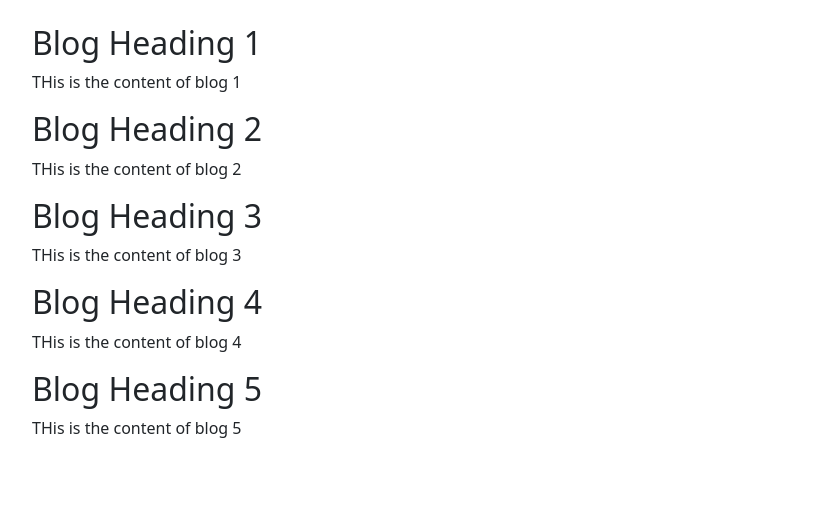
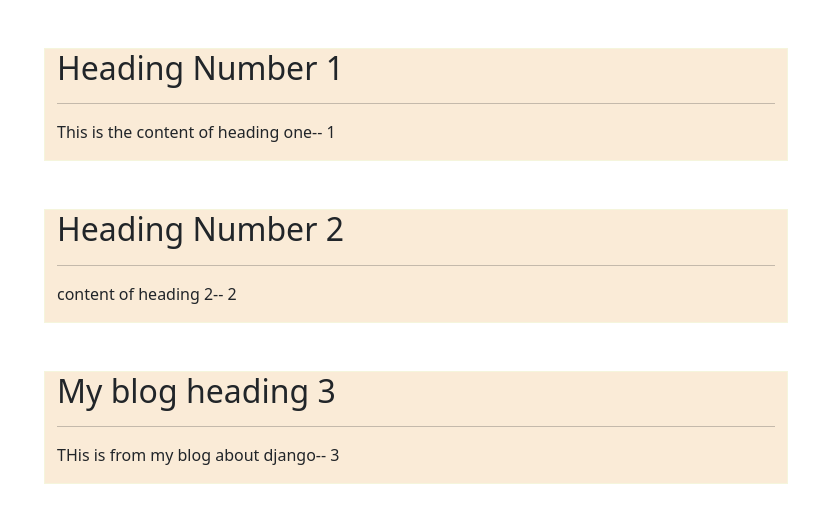
Before and after one commit to bisalgt/NextStepInfoTech-Batch1, a Django app: page /blog/index/ in a window 1280 px wide. Shown: the part 56-579 px from the top of the page, without its empty margins (248-1067 px from the left). Run offline with Django 3.2, Linux system fonts and the light colour scheme; data comes from the database, SQL or seed files in the repository; both versions use the stored data as it was after the commit.

Commit message:
4th june db query

```diff
--- a/blog/urls.py
+++ b/blog/urls.py
@@ -3,6 +3,6 @@ from django.urls import path
 from blog.views import home, index
 
 urlpatterns = [
-    path('home/', home),
-    path('index/', index),
+    path('home/', home, name='home'),
+    path('index/', index, name='index'),
 ]
--- a/blog/views.py
+++ b/blog/views.py
@@ -1,16 +1,22 @@
 from django.http import HttpResponse
 from django.shortcuts import render
+
+from django.db import connection
 
 def home(request):
     print('home function called')
     return render(request, 'home.html')
 
+
+def my_custom_sql():
+    with connection.cursor() as cursor:
+        cursor.execute("SELECT * FROM blogs", [])
+        blogs = cursor.fetchall()
+    return blogs
+
 def index(request):
-    print('index function called')
-
-    context = {'blogs': [{'blogheading': 'Blog Heading 1', 'blogcontent': 'THis is the content of blog 1'}, \
-    { 'blogheading': 'Blog Heading 2', 'blogcontent': 'THis is the content of blog 2'}, { 'blogheading': 'Blog Heading 3', \
-     'blogcontent': 'THis is the content of blog 3'}, { 'blogheading': 'Blog Heading 4', 'blogcontent': 'THis is the content of blog 4'}, \
-     { 'blogheading': 'Blog Heading 5', 'blogcontent': 'THis is the content of blog 5'}]}
-
+    print('index function called ------------------------------------------------------')
+    blogs = my_custom_sql()
+    context = {'blogs': blogs}
+    print(context)
     return render(request, 'index.html', context)
--- a/templates/base.html
+++ b/templates/base.html
@@ -13,14 +13,14 @@
   <body>
     <nav class="navbar navbar-expand-lg navbar-dark bg-dark">
         <div class="container-fluid">
-          <a class="navbar-brand" href="/blog/home/">Blog</a>
+          <a class="navbar-brand" href="{% url 'home' %}">Blog</a>
           <button class="navbar-toggler" type="button" data-bs-toggle="collapse" data-bs-target="#navbarNavAltMarkup" aria-controls="navbarNavAltMarkup" aria-expanded="false" aria-label="Toggle navigation">
             <span class="navbar-toggler-icon"></span>
           </button>
           <div class="collapse navbar-collapse" id="navbarNavAltMarkup">
             <div class="navbar-nav">
-              <a class="nav-link active" aria-current="page" href="/blog/home/">Home</a>
-              <a class="nav-link" href="/blog/index/">Index</a>
+              <a class="nav-link active" aria-current="page" href="{% url 'home' %}">Home</a>
+              <a class="nav-link" href="{% url 'index' %}">Index</a>
               <a class="nav-link" href="#">Pricing</a>
             </div>
           </div>
--- a/templates/index.html
+++ b/templates/index.html
@@ -5,19 +5,19 @@
 
     <div class="container p-4">
         {% for blog in blogs %}
-        <div class="row">
+        <div class="row" >
           <div class="col-md-2">
           </div>
-          <div class="col-md-8">
-            <h2>{{blog.blogheading}}</h2>
-            <p>{{blog.blogcontent}}</p>
-
+          <div class="col-md-8 m-4" style="background-color: antiquewhite; border: 1px solid beige;">
+            <h2>{{blog.1}}</h2> <hr>
+            <p>{{blog.2}}-- {{blog.0}}</p>
           </div>
           <div class="col-md-2">
           </div>
         </div>
         {% endfor %}
 
+
       </div>
 
 {% endblock content %}
```
Also changed, not shown: db.sqlite3.
